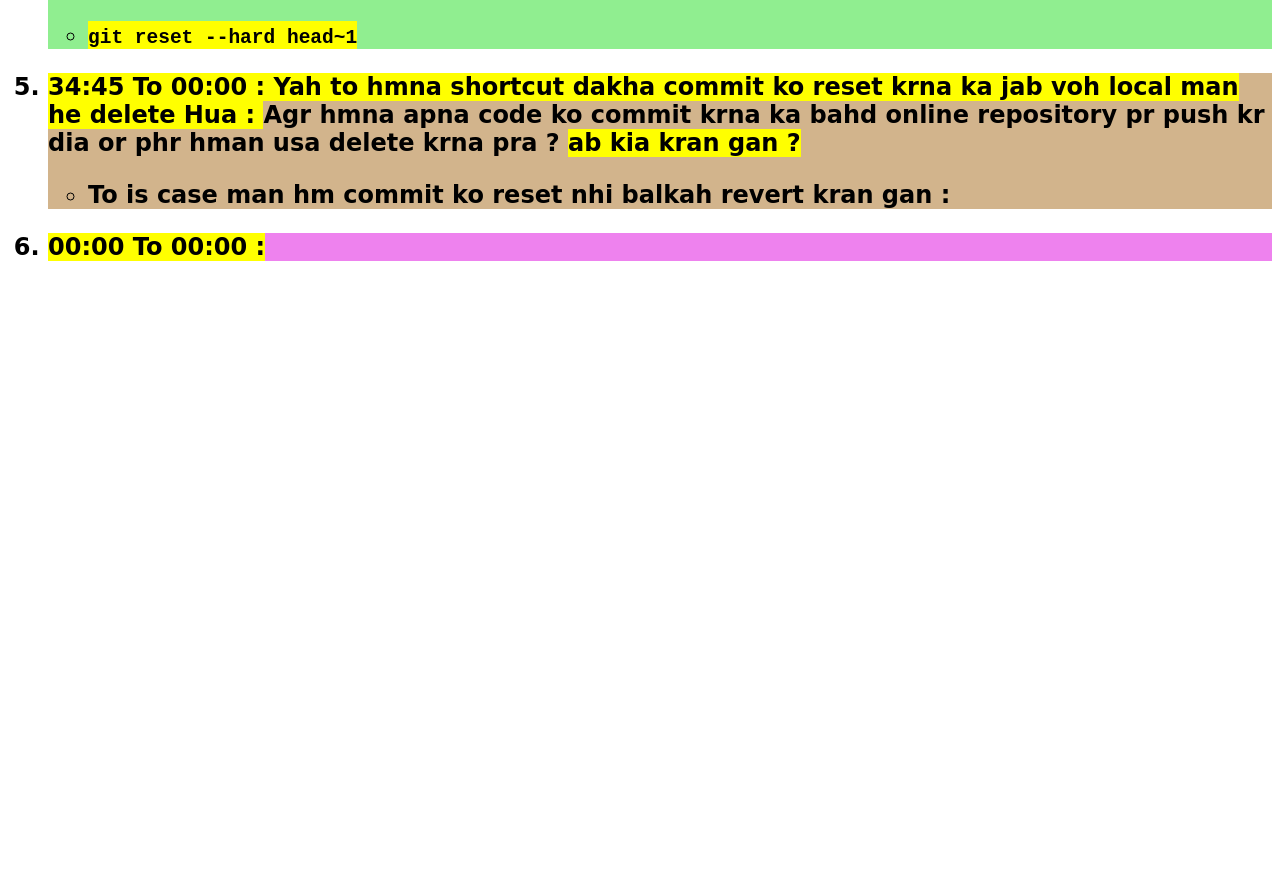
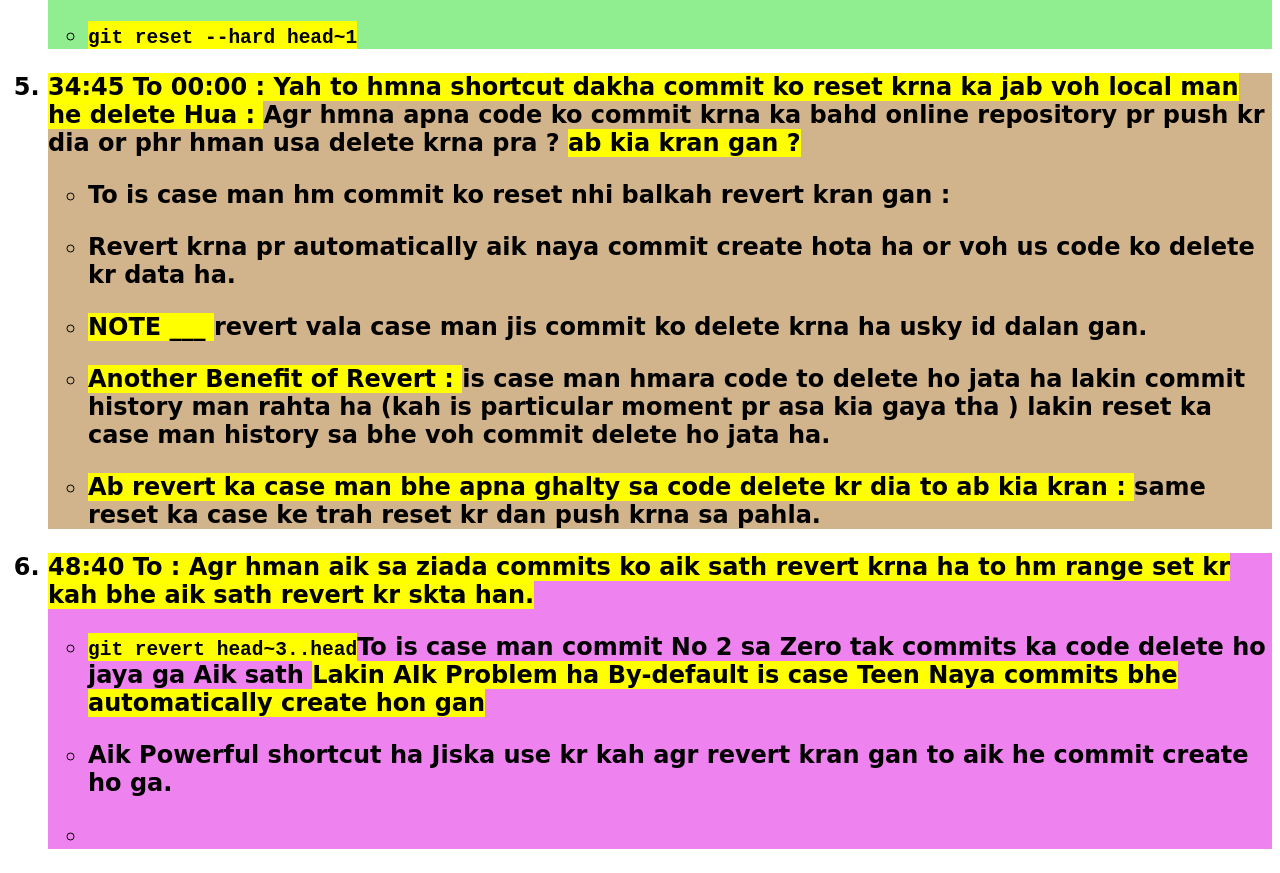
Before and after one commit to Kashifmalik-28/Video-No-06-How-to-reset-and-revert-commit-, a plain HTML site: page index.html in a window 1280 px wide. Shown: the part 891-1764 px from the top of the page. Before the commit the page ends 1172 px from the top, so only its background shows below. Drawn offline with Linux system fonts and the light colour scheme.

Commit message:
Push code Online till 53:00:

```diff
--- a/index.html
+++ b/index.html
@@ -120,12 +120,58 @@
               To is case man hm commit ko reset nhi balkah revert kran gan :
             </li>
           </p>
+          <li>
+            Revert krna pr automatically aik naya commit create hota ha or voh
+            us code ko delete kr data ha.
+          </li>
+          <p>
+            <li>
+              <mark>NOTE ___ </mark> revert vala case man jis commit ko delete
+              krna ha usky id dalan gan.
+            </li>
+          </p>
+          <li>
+            <mark>Another Benefit of Revert : </mark> is case man hmara code to
+            delete ho jata ha lakin commit history man rahta ha (kah is
+            particular moment pr asa kia gaya tha ) lakin reset ka case man
+            history sa bhe voh commit delete ho jata ha.
+          </li>
+          <p>
+            <li>
+              <mark
+                >Ab revert ka case man bhe apna ghalty sa code delete kr dia to
+                ab kia kran :
+              </mark>
+              same reset ka case ke trah reset kr dan push krna sa pahla.
+            </li>
+          </p>
         </ul>
       </h2>
       <h2 style="background-color: violet">
         <li>
-          <mark>00:00 To 00:00 : </mark>
+          <mark
+            >48:40 To : Agr hman aik sa ziada commits ko aik sath revert krna ha
+            to hm range set kr kah bhe aik sath revert kr skta han.</mark
+          >
         </li>
+        <ul>
+          <p>
+            <li>
+              <mark><code>git revert head~3..head</code></mark
+              >To is case man commit No 2 sa Zero tak commits ka code delete ho
+              jaya ga Aik sath
+              <mark
+                >Lakin AIk Problem ha By-default is case Teen Naya commits bhe
+                automatically create hon gan</mark
+              >
+            </li>
+          </p>
+          <li>
+            Aik Powerful shortcut ha Jiska use kr kah agr revert kran gan to aik
+            he commit create ho ga.
+          </li>
+          <p><li></li></p>
+        </ul>
       </h2>
     </ol>
   </body>
```
Also changed, not shown: 1 other file.
